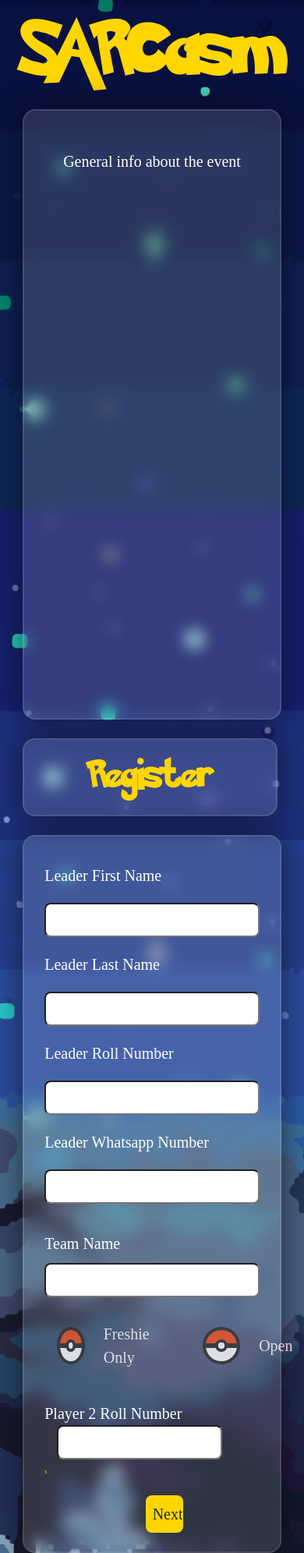
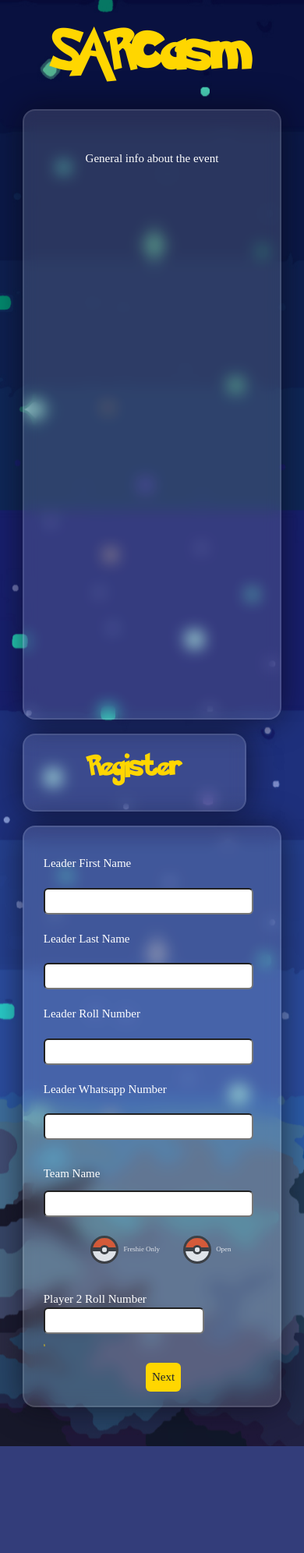
Before and after one commit to mdoshi2612/Sarcasm-final, a Django app: page / in a window 390 px wide. Shown: the top 1992 px of the page at 78% size. After the commit the page ends 1855 px from the top, so only its background shows below. Run offline with Django 3.2, Linux system fonts and the light colour scheme; some libraries are stand-ins or nearby versions.

Commit message:
Frontend changes

```diff
--- a/users/static/css/base.css
+++ b/users/static/css/base.css
@@ -613,6 +613,10 @@ body {
     .navbar-links.active {
         display: flex;
     }
+    .single-input {
+        margin: 0rem;
+        display: block;
+    }
 }
 
 
@@ -687,3 +691,16 @@ html {
     display: block;
     transition: all 0.75s ease-in;
 }
+
+@media only screen and (max-width: 600px) {
+    .radio-options {
+        margin-right: 0.25rem;
+        font-size: 1.5rem;
+    }
+    .options .option div {
+        margin-right: 1rem;
+    }
+    * {
+        font-size: 6px;
+    }
+}
```
